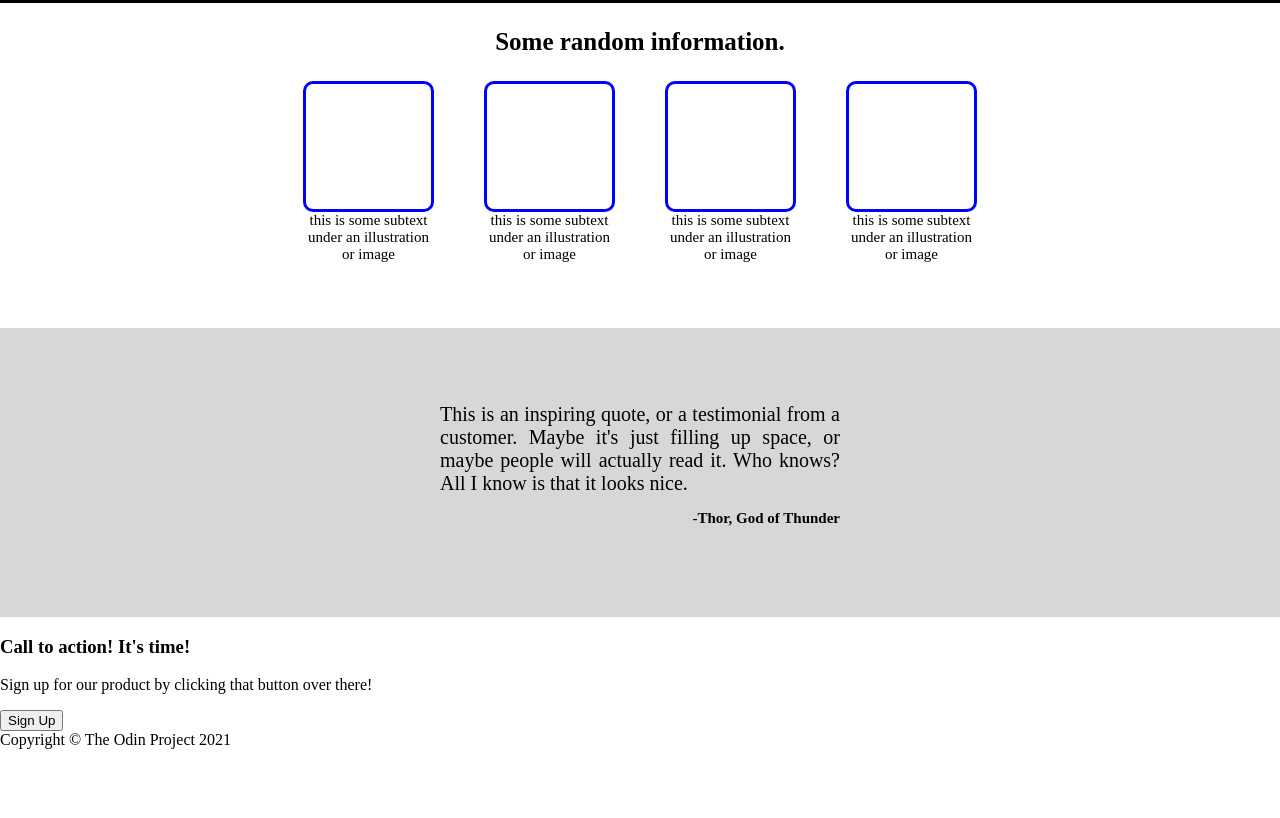
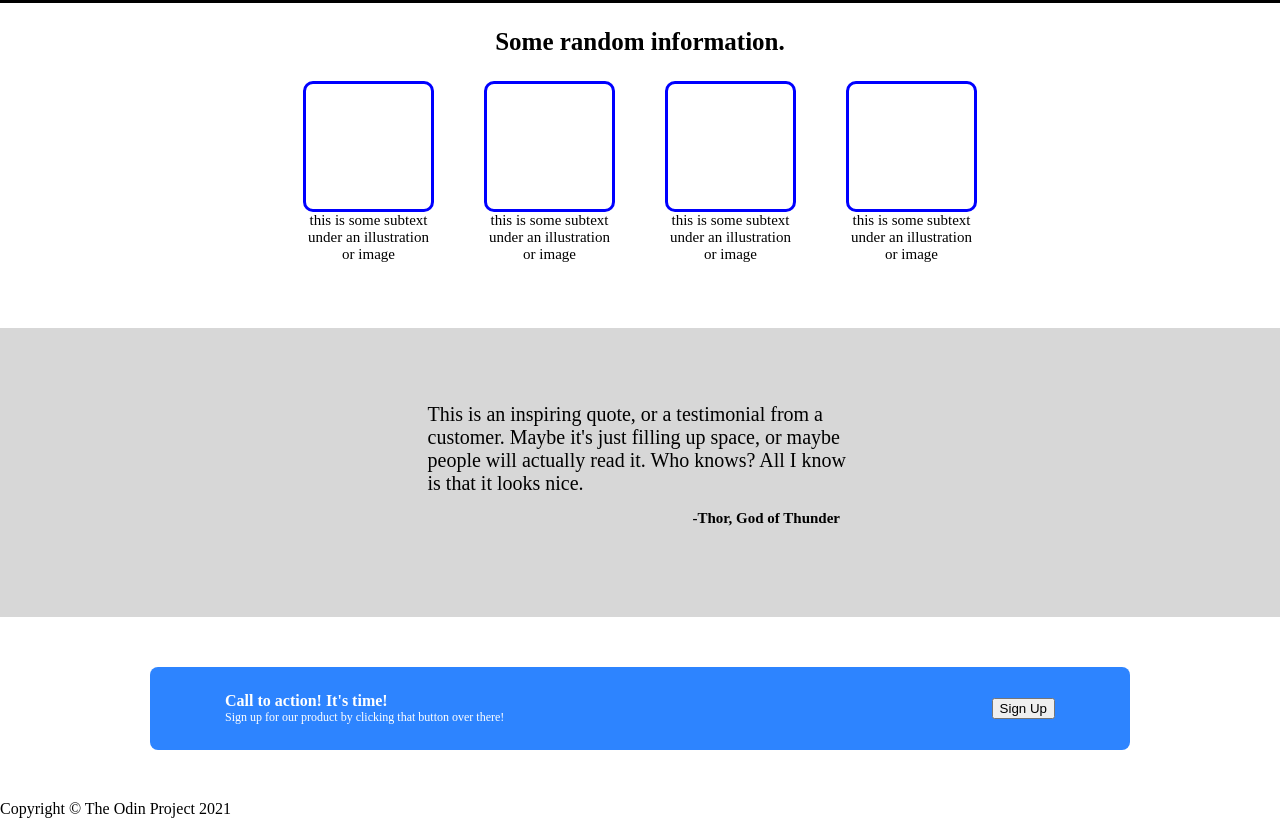
Before and after one commit to Mach594/Odin-Landing-Page, a plain HTML site: page index.html in a window 1280 px wide. Shown: the part 351-1169 px from the top of the page. Before the commit the page ends 1100 px from the top, so only its background shows below. Drawn offline with Linux system fonts and the light colour scheme.

Commit message:
Update style.css for .section-four
Building out format for .section-four and completed .section-three.

```diff
--- a/index.html
+++ b/index.html
@@ -53,7 +53,7 @@
         </div>
         <div class="section-four">
             <div class="left">
-                <h3>Call to action! It's time!</h3>
+                <h4>Call to action! It's time!</h3>
                 <p>Sign up for our product by clicking that button over there!</p>
             </div>
             <div class="right">
--- a/style.css
+++ b/style.css
@@ -133,7 +133,6 @@ a   {
     display: flex;
     flex-direction: column;
     align-items: center;
-
     background-color: rgb(215, 215, 215);
     padding: 75px;
 }
@@ -141,10 +140,10 @@ a   {
 .section-three .top   {
     display: flex;
     text-align: left;
-    text-align: justify;
-    width: 400px;
+    width: 425px;
     margin: 0;
     font-size: 20px;
+    font-weight: 400;
 }
 
 .section-three .bottom  {
@@ -154,3 +153,38 @@ a   {
     justify-content: flex-end;
     width: 400px;
 }
+
+/* .section-four CSS */
+.section-four   {
+    display: flex;
+    flex-direction: row;
+    margin: 50px 150px;
+    justify-content: center;
+    align-items: center;
+    background-color: rgb(45, 132, 255);
+    padding: 25px 75px;
+    border-radius: 8px;
+    gap: 25px;
+}
+
+.section-four .right    {
+    margin-left: auto;
+}
+
+.section-four .left {
+    display: flex;
+    flex-direction: column;
+    color: white;
+    justify-content: center;
+}
+
+.section-four h4    {
+    display: flex;
+    margin: 0;
+}
+
+.section-four p {
+    display: flex;
+    margin: 0;
+    font-size: 12px;
+}
```
